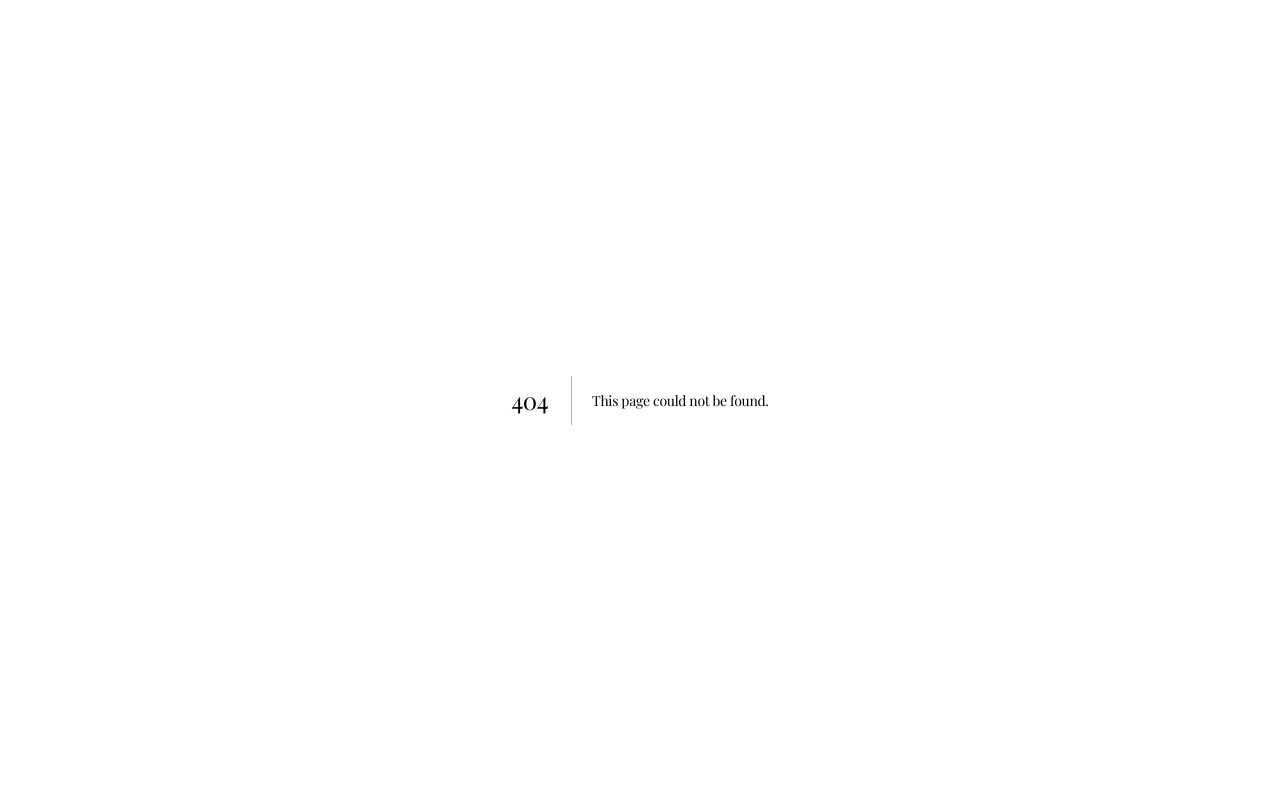
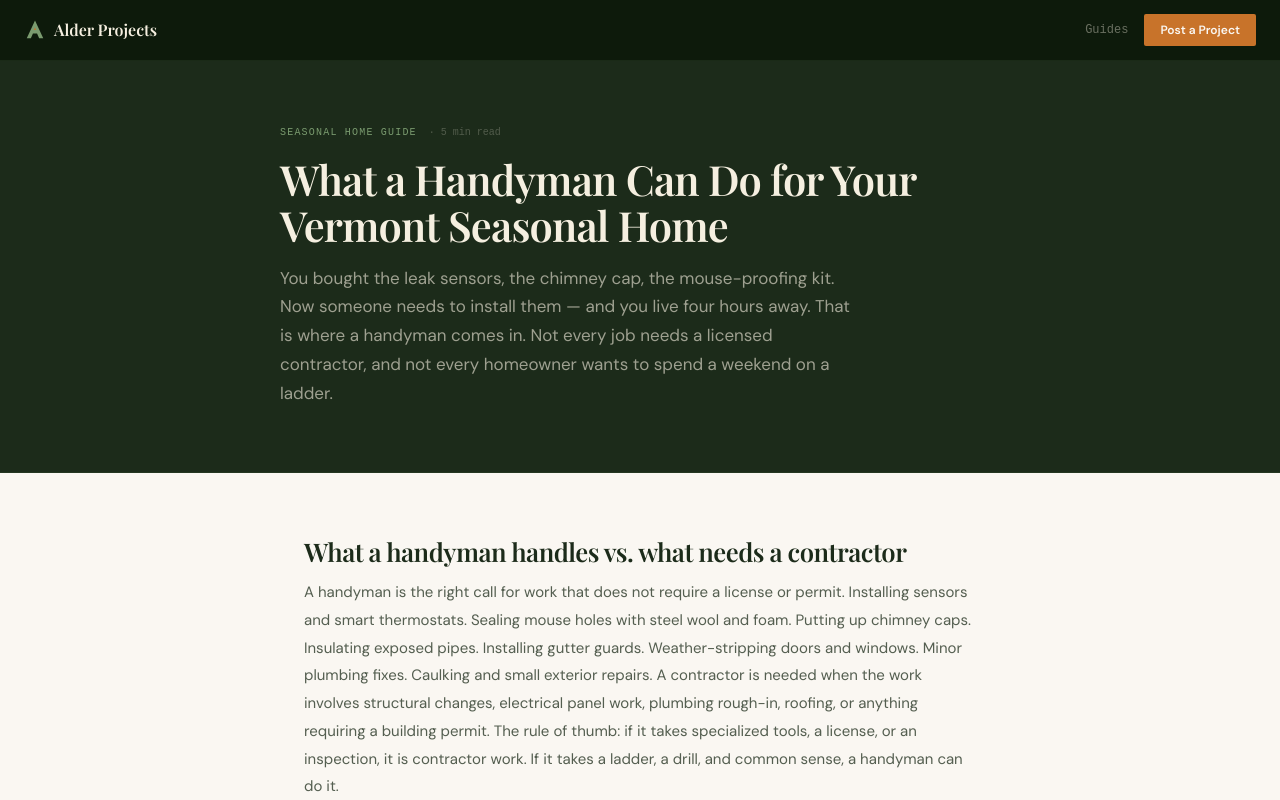
Before and after one commit to alderprojects/alder-projects-site, a Next.js app: page /guides/handyman-seasonal-home-vermont in a window 1280 px wide. Before the commit this address had no page. Shown: the top 800 px of the page. Built offline with nearby package versions, Linux system fonts and the light colour scheme.

Commit message:
Guide: What a handyman can do for your Vermont seasonal home

```diff
--- /dev/null
+++ b/src/app/guides/handyman-seasonal-home-vermont/page.tsx
@@ -0,0 +1,39 @@
+import type { Metadata } from 'next'
+import GuidePage from '@/components/GuidePage'
+export const metadata: Metadata = {
+  title: 'What a Handyman Can Do for Your Vermont Seasonal Home | Alder Projects',
+  description: 'The gap between DIY and hiring a contractor. What a Vermont handyman costs, what they handle, and how to find one for seasonal home prep.',
+  alternates: { canonical: 'https://alderprojects.com/guides/handyman-seasonal-home-vermont' },
+}
+const content = {
+  eyebrow: 'Seasonal Home Guide', readTime: '5 min',
+  h1: 'What a Handyman Can Do for Your Vermont Seasonal Home',
+  intro: "You bought the leak sensors, the chimney cap, the mouse-proofing kit. Now someone needs to install them — and you live four hours away. That is where a handyman comes in. Not every job needs a licensed contractor, and not every homeowner wants to spend a weekend on a ladder.",
+  ctaHeading: 'Need a handyman for your seasonal home?',
+  ctaBody: 'Post your project. We match you with local Vermont pros who do exactly this work — seasonal prep, small repairs, and property checks.',
+  sections: [
+    { heading: 'What a handyman handles vs. what needs a contractor', body: "A handyman is the right call for work that does not require a license or permit. Installing sensors and smart thermostats. Sealing mouse holes with steel wool and foam. Putting up chimney caps. Insulating exposed pipes. Installing gutter guards. Weather-stripping doors and windows. Minor plumbing fixes. Caulking and small exterior repairs. A contractor is needed when the work involves structural changes, electrical panel work, plumbing rough-in, roofing, or anything requiring a building permit. The rule of thumb: if it takes specialized tools, a license, or an inspection, it is contractor work. If it takes a ladder, a drill, and common sense, a handyman can do it." },
+    { heading: 'The seasonal prep day visit', body: "The most valuable thing a handyman does for a seasonal homeowner is a single-day prep visit. In one trip they can install leak and freeze sensors in the basement and under sinks, seal all pest entry points around the foundation and where pipes enter the house, install or check chimney caps, insulate exposed pipes in unheated spaces, install gutter guards or clean gutters, put up storm window inserts, check and replace smoke and CO detector batteries, set up a smart thermostat, and do a general walkthrough noting anything that needs attention. One day, everything handled. You get a text when they are done." },
+    { heading: 'What it costs', body: "A Vermont handyman charges $40 to $75 per hour, or $300 to $600 for a full day. Materials are extra but usually modest for seasonal prep work — steel wool, foam sealant, pipe insulation, and similar supplies run $50 to $150. A full seasonal prep visit with materials typically comes to $400 to $800 total. Compare that to the cost of a single burst pipe ($8,000 to $15,000 in water damage) or a mouse infestation that chews through wiring ($2,000 to $5,000 in repairs). The math is not close." },
+    { heading: 'Spring opening visits', body: "The same handyman who closes your home for winter can open it in spring. A spring visit includes turning the water back on and checking for leaks, removing storm windows, checking the roof and gutters after winter, testing all systems, doing a mouse and pest check, and noting any winter damage that needs a contractor. Some handymen offer a seasonal package — fall close plus spring open for a flat rate. If you find someone reliable, lock that in." },
+    { heading: 'Property check visits', body: "Many insurance policies require that a vacant seasonal home be checked every 72 hours. A handyman or property manager who does periodic check-ins can walk the property, verify the heat is running, check for leaks or storm damage, and send you photos. This costs $25 to $75 per visit depending on location and what is included. It keeps your insurance valid and gives you peace of mind between visits." },
+    { heading: 'How to find one', body: "Vermont handymen are not on big platforms. They work by referral and word of mouth. Ask at the town clerk office, the general store, or the local hardware store. Ask your neighbors who they use. Post your project on Alder Projects and describe the work — we match handyman-scale jobs to local pros who do this kind of work. When you find a good one, keep their number. A reliable Vermont handyman who knows your property is worth their weight in gold." },
+  ],
+  faqs: [
+    { q: "Does a handyman need a license in Vermont?", a: "Vermont does not require a general handyman license. However, any electrical, plumbing, or HVAC work that requires a permit must be done by a licensed professional. A handyman doing general maintenance, installations, and small repairs does not need a license." },
+    { q: "How much does a handyman cost in Vermont?", a: "$40 to $75 per hour, or $300 to $600 for a full day. A seasonal prep visit with materials runs $400 to $800 total." },
+    { q: "Can a handyman install a smart thermostat?", a: "Yes. Replacing a thermostat is straightforward low-voltage work. If your home needs new wiring run to the thermostat location, that may require an electrician." },
+    { q: "What is the difference between a handyman and a general contractor?", a: "A general contractor handles large projects — renovations, additions, structural work — and pulls permits. A handyman handles small repairs, installations, and maintenance. The line is roughly at $3,000 to $5,000 in project cost and whether a permit is required." },
+  ],
+  relatedGuides: [
+    { label: 'How to winterize a Vermont seasonal home', href: '/guides/winterizing-vermont-seasonal-home' },
+    { label: 'Vermont septic systems for seasonal owners', href: '/guides/vermont-septic-what-to-know' },
+    { label: 'How to find a good contractor in Vermont', href: '/guides/how-to-find-contractor-vermont' },
+  ],
+  relatedPages: [
+    { label: 'Scan your property', href: '/seasonal-home-report' },
+    { label: 'Post a project', href: '/#submit-project' },
+    { label: 'General contractors Vermont', href: '/general-contractors-vermont' },
+  ],
+}
+export default function Page() { return <GuidePage content={content} /> }
```
